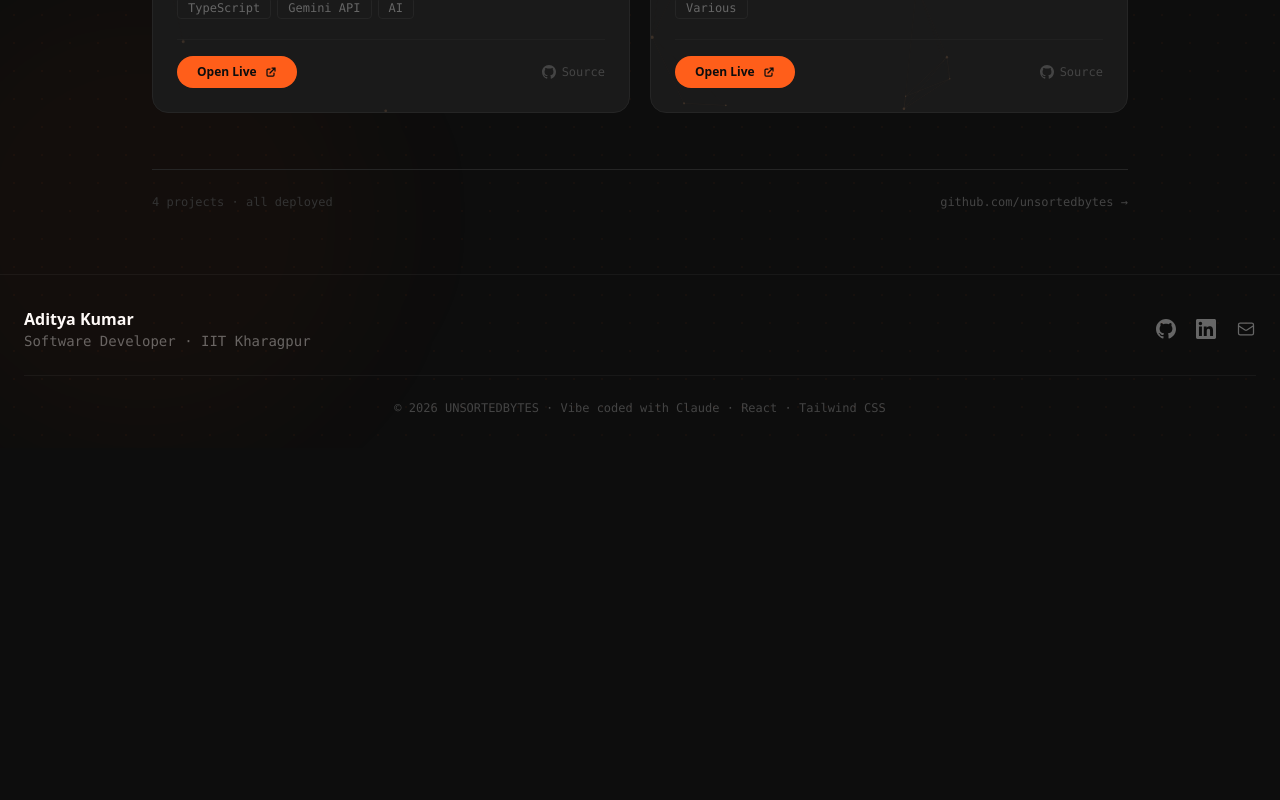
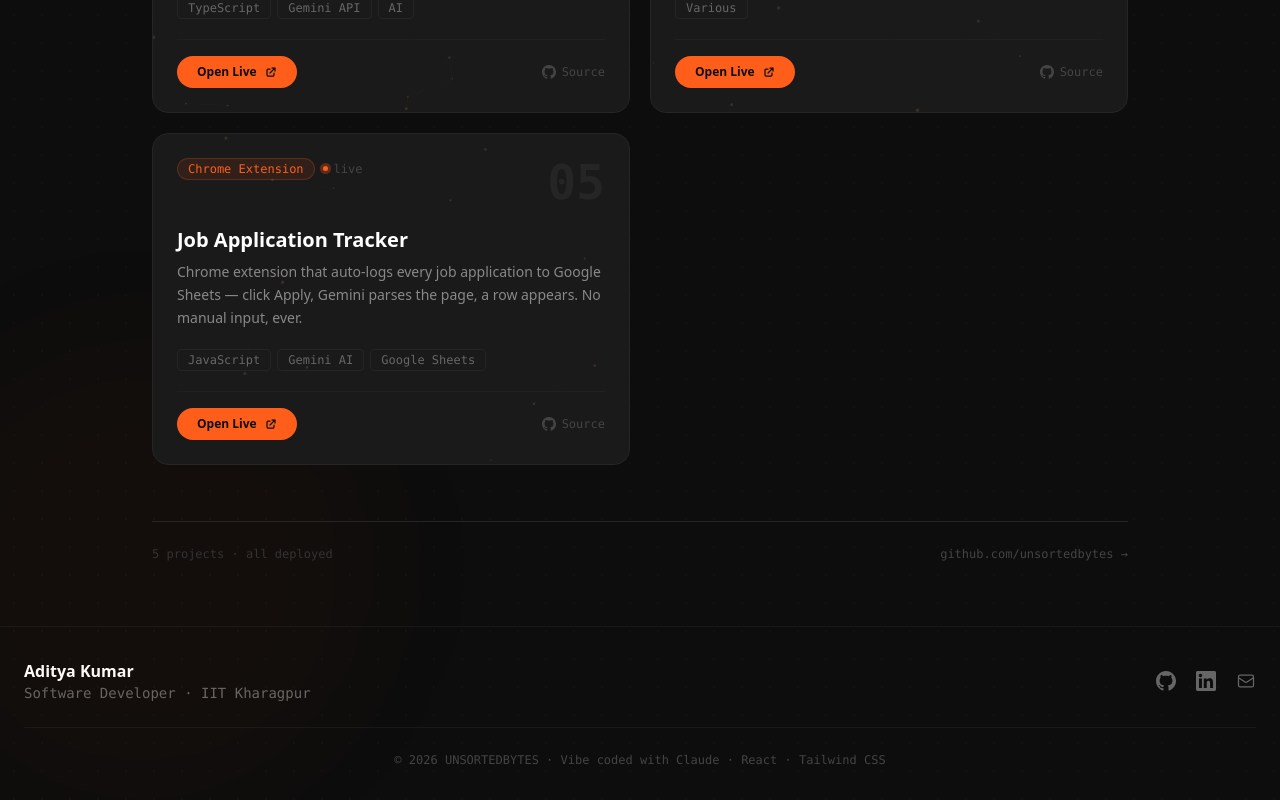
Before and after one commit to unsortedbytes/portfolio, a React (Vite) app: page /projects in a window 1280 px wide. Shown: the part 1147-1947 px from the top of the page. Before the commit the page ends 1595 px from the top, so only its background shows below. Built offline with nearby package versions, Linux system fonts and the light colour scheme; the HTML template or start-up script is replaced by a standard one.

Commit message:
live project

```diff
--- a/src/pages/ProjectsPage.tsx
+++ b/src/pages/ProjectsPage.tsx
@@ -63,6 +63,18 @@ const liveProjects: LiveProject[] = [
         github: "https://github.com/unsortedbytes/random_projects",
         tags: ["Various"],
         accent: "from-emerald-500/50 to-teal-400/30",
+    },
+    {
+        id: "5",
+        num: "05",
+        title: "Job Application Tracker",
+        description:
+            "Chrome extension that auto-logs every job application to Google Sheets — click Apply, Gemini parses the page, a row appears. No manual input, ever.",
+        category: "Chrome Extension",
+        liveUrl: "https://github.com/unsortedbytes/random_projects/tree/main/job-tracker",
+        github: "https://github.com/unsortedbytes/random_projects/tree/main/job-tracker",
+        tags: ["JavaScript", "Gemini AI", "Google Sheets"],
+        accent: "from-rose-500/50 to-pink-400/30",
     },
 ];
 
```
